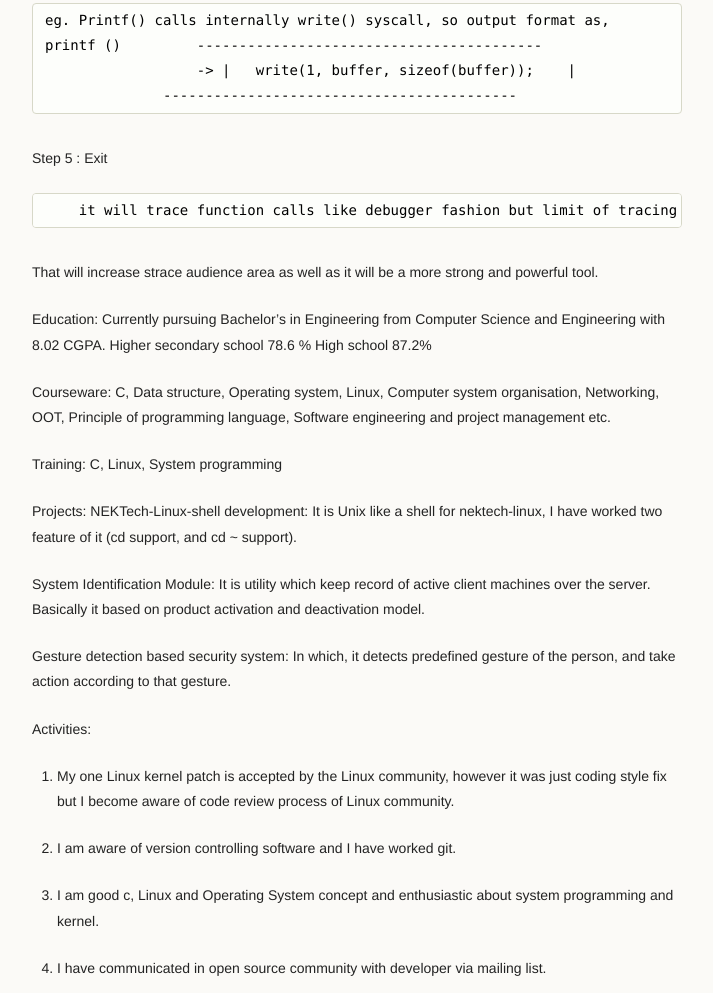
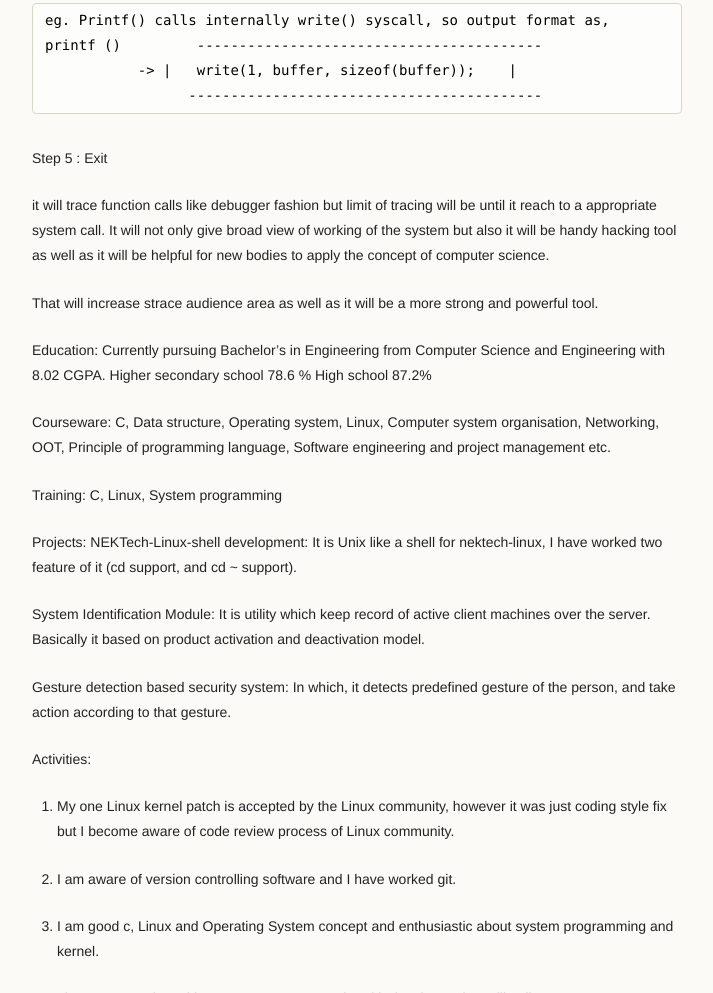
Before and after one commit to vaib007/jitendra-02.github.io, a plain HTML site: page index.html in a window 1280 px wide. Shown: the part 854-1847 px from the top of the page, without its empty margins (278-991 px from the left). Drawn offline with Linux system fonts and the light colour scheme.

Commit message:
edit something

```diff
--- a/index.html
+++ b/index.html
@@ -57,15 +57,12 @@ When a function is called into a simple c program, ultimately it invokes a syste
 
 <pre><code>eg. Printf() calls internally write() syscall, so output format as,
 printf ()         -----------------------------------------
-                  -&gt; |   write(1, buffer, sizeof(buffer));    |
-              ------------------------------------------
+           -&gt; |   write(1, buffer, sizeof(buffer));    |
+              	 ------------------------------------------
 </code></pre>
 
 <p>Step 5 : Exit </p>
-
-<pre><code>    it will trace function calls like debugger fashion but limit of tracing will be until it  reach to a appropriate system call. It will not only give broad view of working of the system but also it will be handy hacking tool as well as it will be helpful for new bodies to apply the concept of computer science.
-</code></pre>
-
+<p>it will trace function calls like debugger fashion but limit of tracing will be until it  reach to a appropriate system call. It will not only give broad view of working of the system but also it will be handy hacking tool as well as it will be helpful for new bodies to apply the concept of computer science.</p>
 <p>That will increase strace audience area as well as it will be a more strong and powerful tool.</p>
 
 <p>Education:
```
